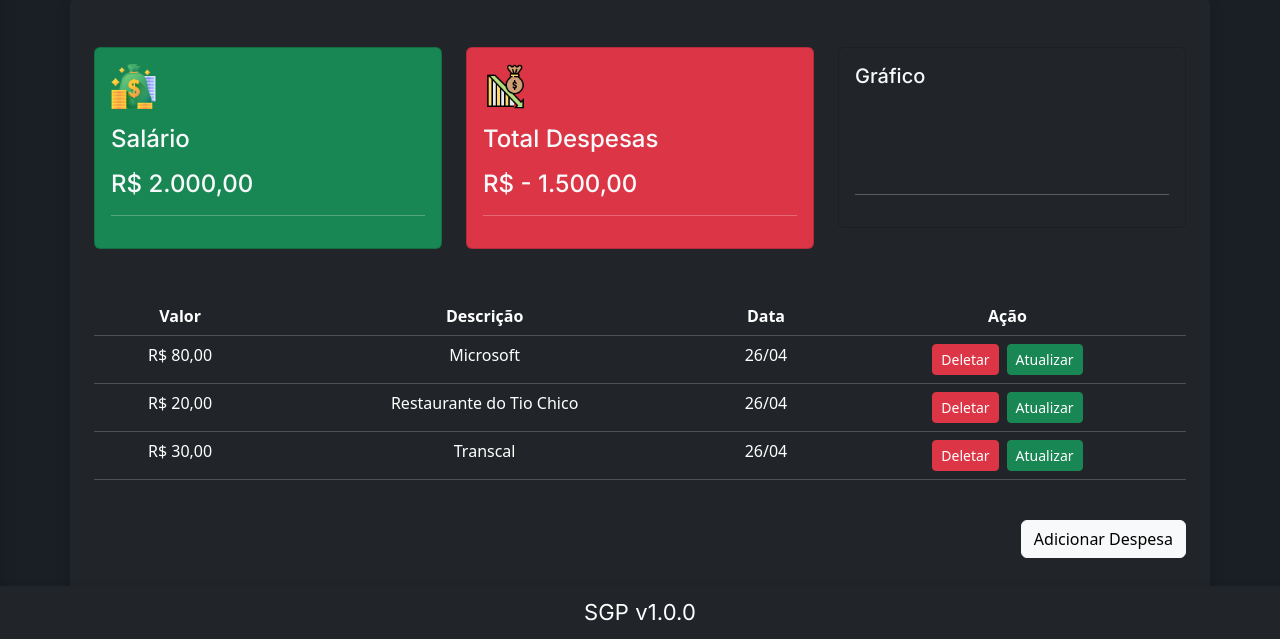
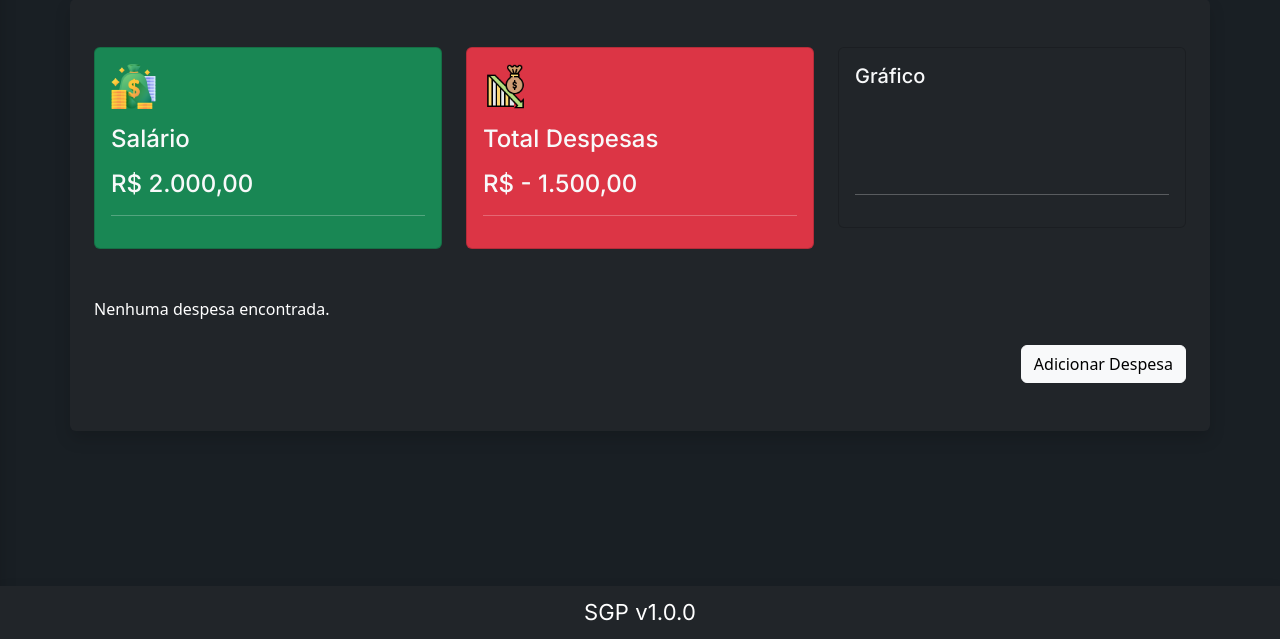
Before and after one commit to ldnrodrigues/SGP, a PHP site: page /Outras-pag/Mensal.php in a window 1280 px wide. Shown: the part 161-800 px from the top of the page. Run offline with PHP 8.4, Linux system fonts and the light colour scheme; data that the repository does not hold is empty; some web fonts are replaced.

Commit message:
Update Mensal.php

```diff
--- a/Outras-pag/Mensal.php
+++ b/Outras-pag/Mensal.php
@@ -25,6 +25,8 @@
   <script src="https://cdn.jsdelivr.net/npm/chart.js"></script>
 
   <link rel="stylesheet" href="https://cdnjs.cloudflare.com/ajax/libs/font-awesome/5.15.4/css/all.min.css" integrity="sha512-<HASH>" crossorigin="anonymous" />
+
+  <?php include '../db_connection.php'; ?>
 
 </head>
 
@@ -91,39 +93,11 @@
     </div>
   </div>
 
+  <!-- Exibir tabela de despesas -->
   <div class="container mt-5">
     <div class="row justify-content-center">
       <div class="col-12">
-        <table class="table table-dark table-rounded text-center">
-          <thead>
-            <tr>
-              <th scope="col">Valor</th>
-              <th scope="col">Descrição</th>
-              <th scope="col">Data</th>
-              <th scope="col">Ação</th>
-            </tr>
-          </thead>
-          <tbody>
-            <tr>
-              <td>R$ 80,00</td>
-              <td>Microsoft</td>
-              <td>26/04</td>
-              <td><button type="button" class="btn btn-danger me-md-2 btn-sm">Deletar</button><button type="button" class="btn btn-success btn-sm">Atualizar</button></td>
-            </tr>
-            <tr>
-              <td>R$ 20,00</td>
-              <td>Restaurante do Tio Chico</td>
-              <td>26/04</td>
-              <td><button type="button" class="btn btn-danger me-md-2 btn-sm">Deletar</button><button type="button" class="btn btn-success btn-sm">Atualizar</button></td>
-            </tr>
-            <tr>
-              <td>R$ 30,00</td>
-              <td>Transcal</td>
-              <td>26/04</td>
-              <td><button type="button" class="btn btn-danger me-md-2 btn-sm">Deletar</button><button type="button" class="btn btn-success btn-sm">Atualizar</button></td>
-            </tr>
-          </tbody>
-        </table>
+        <?php include __DIR__ . '/../inserir-e-exibir-despesas.php'; ?>
       </div>
     </div>
   </div>
@@ -145,22 +119,24 @@
         <button type="button" class="btn-close" data-bs-dismiss="modal" aria-label="Close"></button>
       </div>
       <div class="modal-body">
+        <form action="Mensal.php" method="post">
           <div class="mb-3">
             <label for="valorModal" class="form-label">Valor</label>
-          <input type="number" class="form-control bg-imput text-light" id="valorModal">
+            <input type="number" class="form-control bg-imput text-light" id="valorModal" name="valor">
           </div>
           <div class="mb-3">
             <label for="dataModal" class="form-label">Data</label>
-          <input type="date" class="form-control bg-imput text-light" id="dataModal">
+            <input type="date" class="form-control bg-imput text-light" id="dataModal" name="data">
           </div>
           <div class="mb-3">
             <label for="descricaoModal" class="form-label">Descrição</label>
-          <input type="text" class="form-control bg-imput text-light" id="descricaoModal">
-        </div>
+            <input type="text" class="form-control bg-imput text-light" id="descricaoModal" name="descricao">
           </div>
           <div class="modal-footer">
             <button type="button" class="btn btn-danger" data-bs-dismiss="modal">Cancelar</button>
-        <button type="button" class="btn btn-success" onclick="adicionarDespesa()">Adicionar Despesa</button>
+            <button type="submit" class="btn btn-success">Adicionar Despesa</button>
+          </div>
+        </form>
       </div>
     </div>
   </div>
```
Lines whose indentation alone changed are shown as unchanged.
